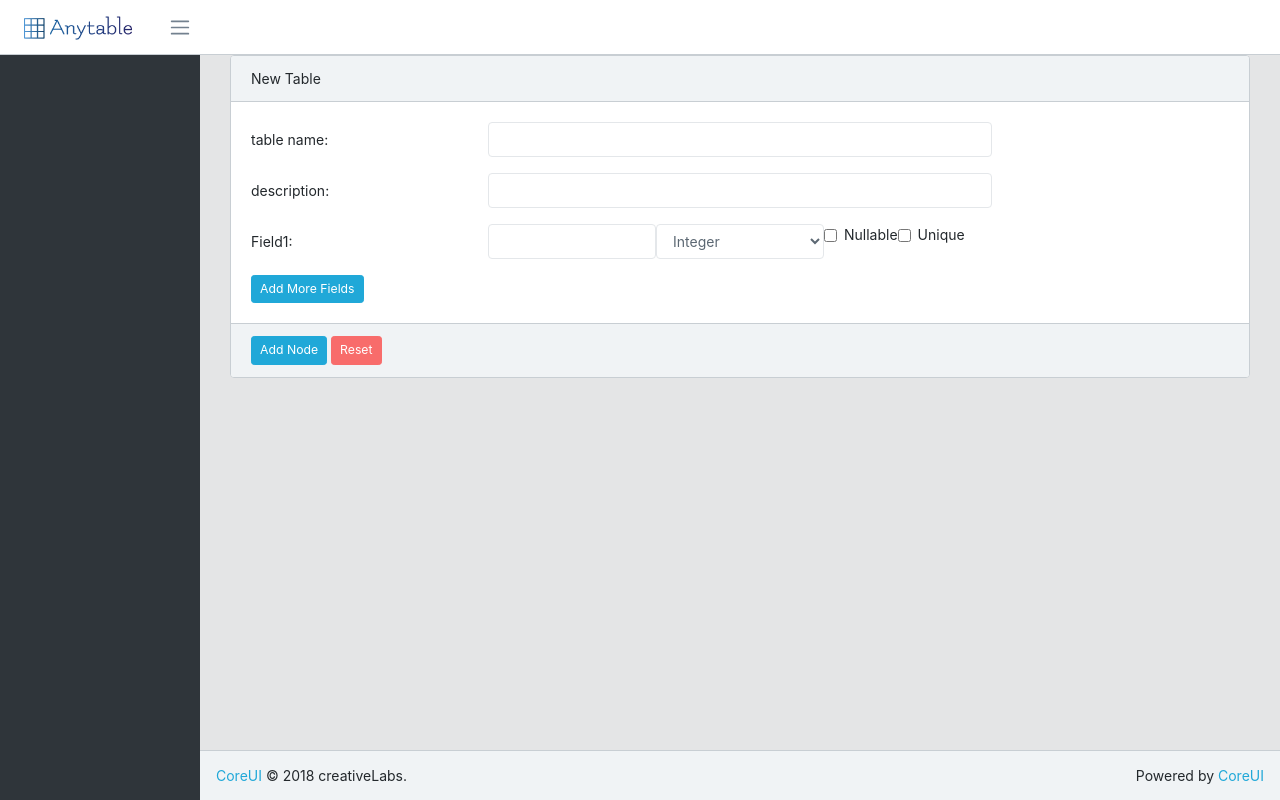
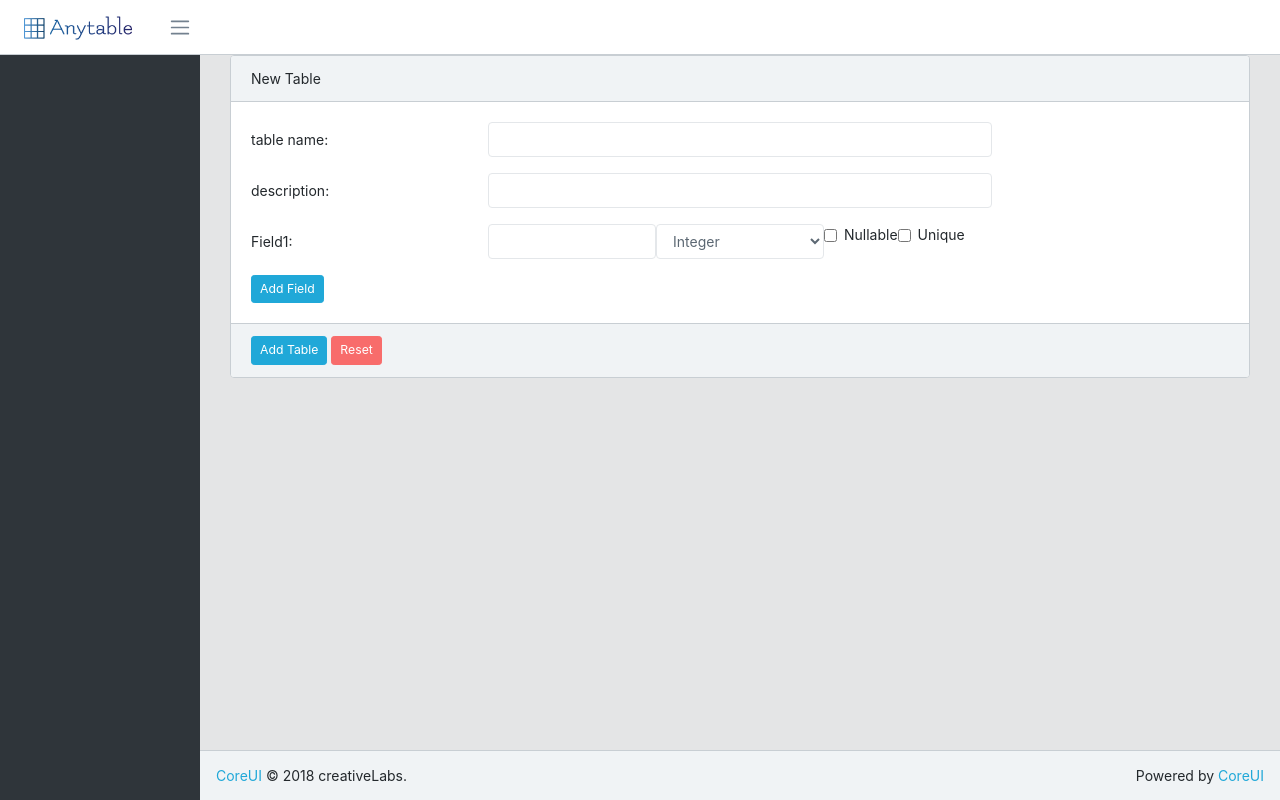
Before and after one commit to yone2ks/anytable, a Flask app: page /anytable/new in a window 1280 px wide. Run offline with Flask 2, Linux system fonts and the light colour scheme; some libraries are stand-ins or nearby versions.

Commit message:
fixed button name

```diff
--- a/anytable/anytable/forms.py
+++ b/anytable/anytable/forms.py
@@ -6,5 +6,5 @@ class AnyTableForm(FlaskForm):
     table_name = StringField('table name:', validators=[Required()])
     description = StringField('description:')
     table_schema = StringField('table schema:', validators=[Required()])
-    submit = SubmitField('Add Node')
+    submit = SubmitField('Add Table')
     reset = SubmitField('Reset')
--- a/anytable/anytable/templates/anytable/new.html
+++ b/anytable/anytable/templates/anytable/new.html
@@ -59,7 +59,7 @@
                     </div>
                 </div>
             </div>
-            <button class="btn btn-sm btn-primary add_more_button">Add More Fields</button>
+            <button class="btn btn-sm btn-primary add_more_button">Add Field</button>
             <input type="hidden" id="field_num" name="field_num" value="1">
         </form>
     </div>
```
